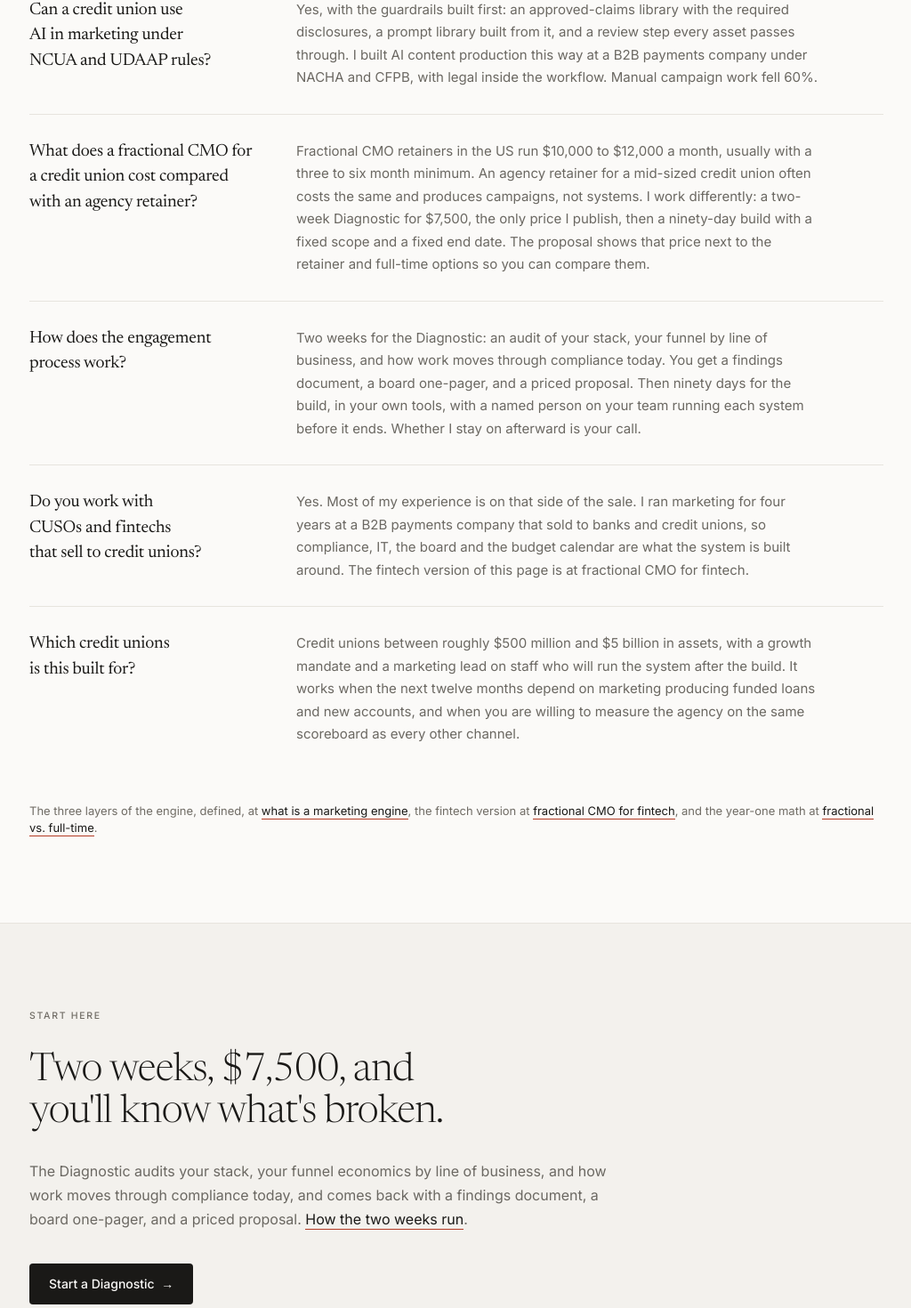
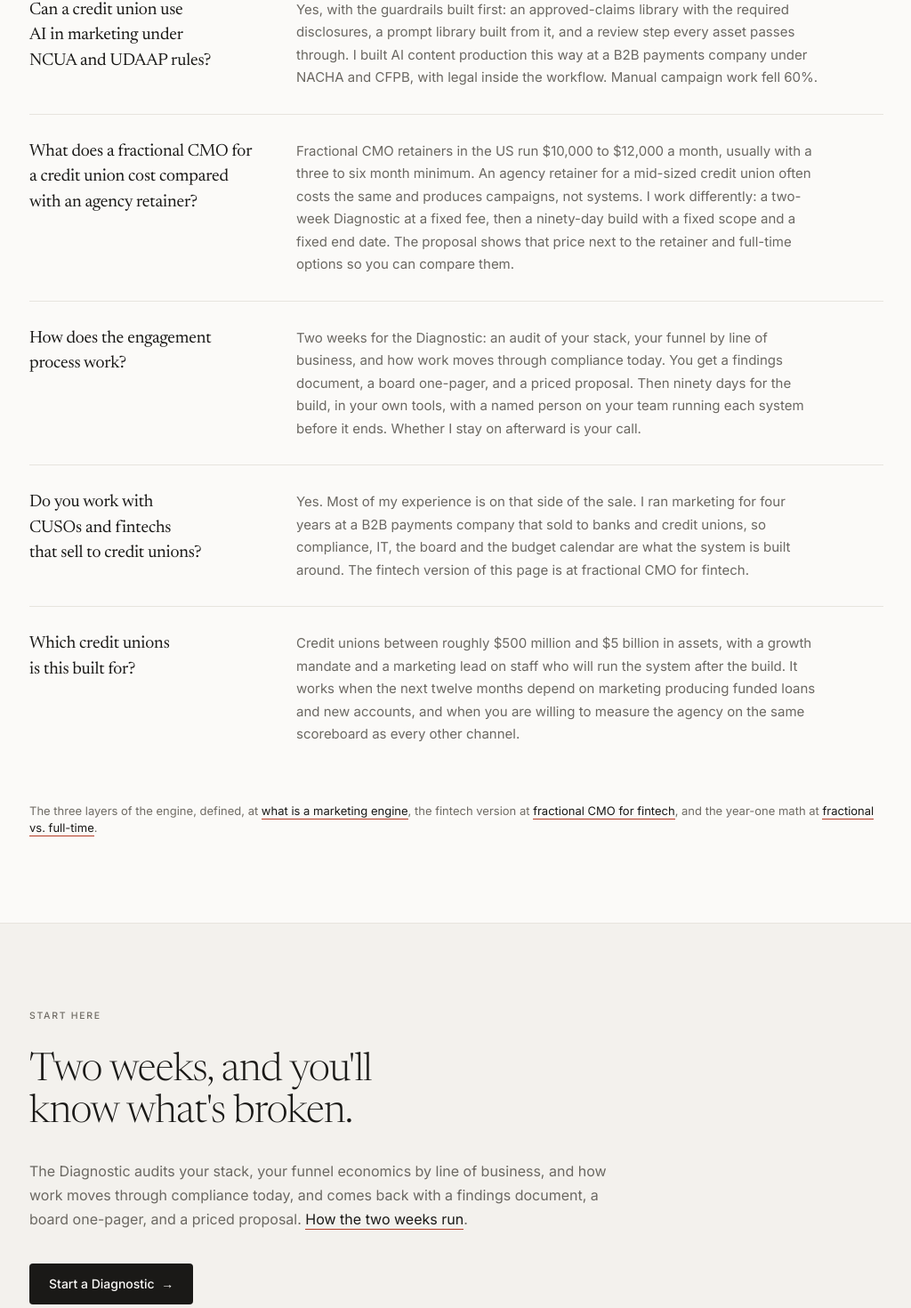
Before and after one commit to neelythomson/neelythomson-site, a Next.js app: page /fractional-cmo-credit-unions in a window 1280 px wide. Shown: the part 4686-6156 px from the top of the page at 89% size, without its empty margins (127-1151 px from the left). Built offline with nearby package versions, Linux system fonts and the light colour scheme; no server answers.

Commit message:
Update pricing details in fractional CMO section

```diff
--- a/src/app/fractional-cmo-credit-unions/page.tsx
+++ b/src/app/fractional-cmo-credit-unions/page.tsx
@@ -101,7 +101,7 @@ const faq = [
   },
   {
     q: "What does a fractional CMO for a credit union cost compared with an agency retainer?",
-    a: "Fractional CMO retainers in the US run $10,000 to $12,000 a month, usually with a three to six month minimum. An agency retainer for a mid-sized credit union often costs the same and produces campaigns, not systems. I work differently: a two-week Diagnostic for $7,500, the only price I publish, then a ninety-day build with a fixed scope and a fixed end date. The proposal shows that price next to the retainer and full-time options so you can compare them.",
+    a: "Fractional CMO retainers in the US run $10,000 to $12,000 a month, usually with a three to six month minimum. An agency retainer for a mid-sized credit union often costs the same and produces campaigns, not systems. I work differently: a two-week Diagnostic at a fixed fee, then a ninety-day build with a fixed scope and a fixed end date. The proposal shows that price next to the retainer and full-time options so you can compare them.",
   },
   {
     q: "How does the engagement process work?",
@@ -146,8 +146,6 @@ const jsonLd = {
       offers: {
         "@type": "Offer",
         name: "Marketing Diagnostic",
-        price: "7500",
-        priceCurrency: "USD",
         url: "https://neelythomson.com/diagnostic",
       },
     },
@@ -327,7 +325,7 @@ export default function FractionalCMOCreditUnions() {
           <div className="mx-auto max-w-[960px]">
             <p className="label mb-8">Start here</p>
             <h2 className="display-sm mb-7 max-w-[22ch] text-[clamp(1.9rem,3.4vw,2.9rem)]">
-              Two weeks, $7,500, and you&apos;ll know what&apos;s broken.
+              Two weeks, and you&apos;ll know what&apos;s broken.
             </h2>
             <p className="measure text-base leading-[1.68] text-muted">
               The Diagnostic audits your stack, your funnel economics by line of
```
